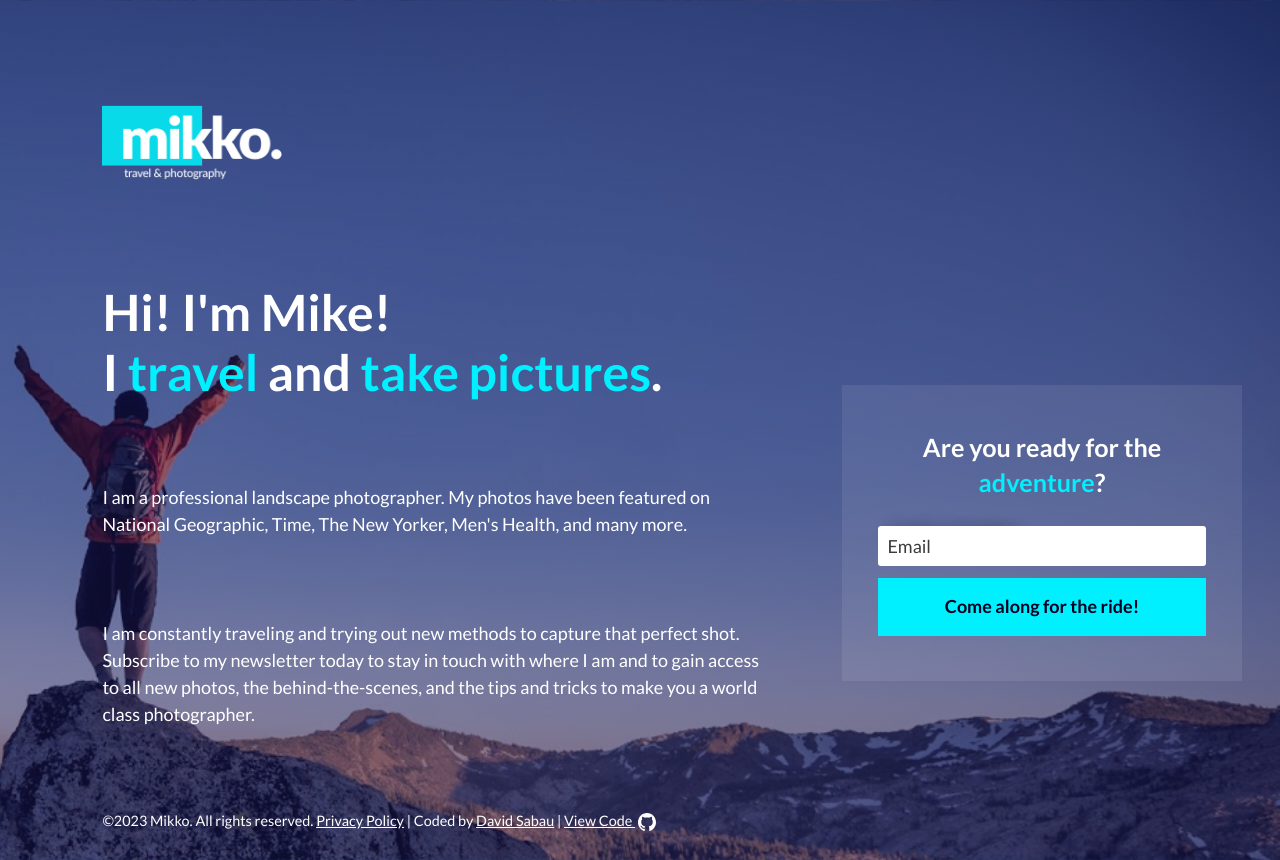
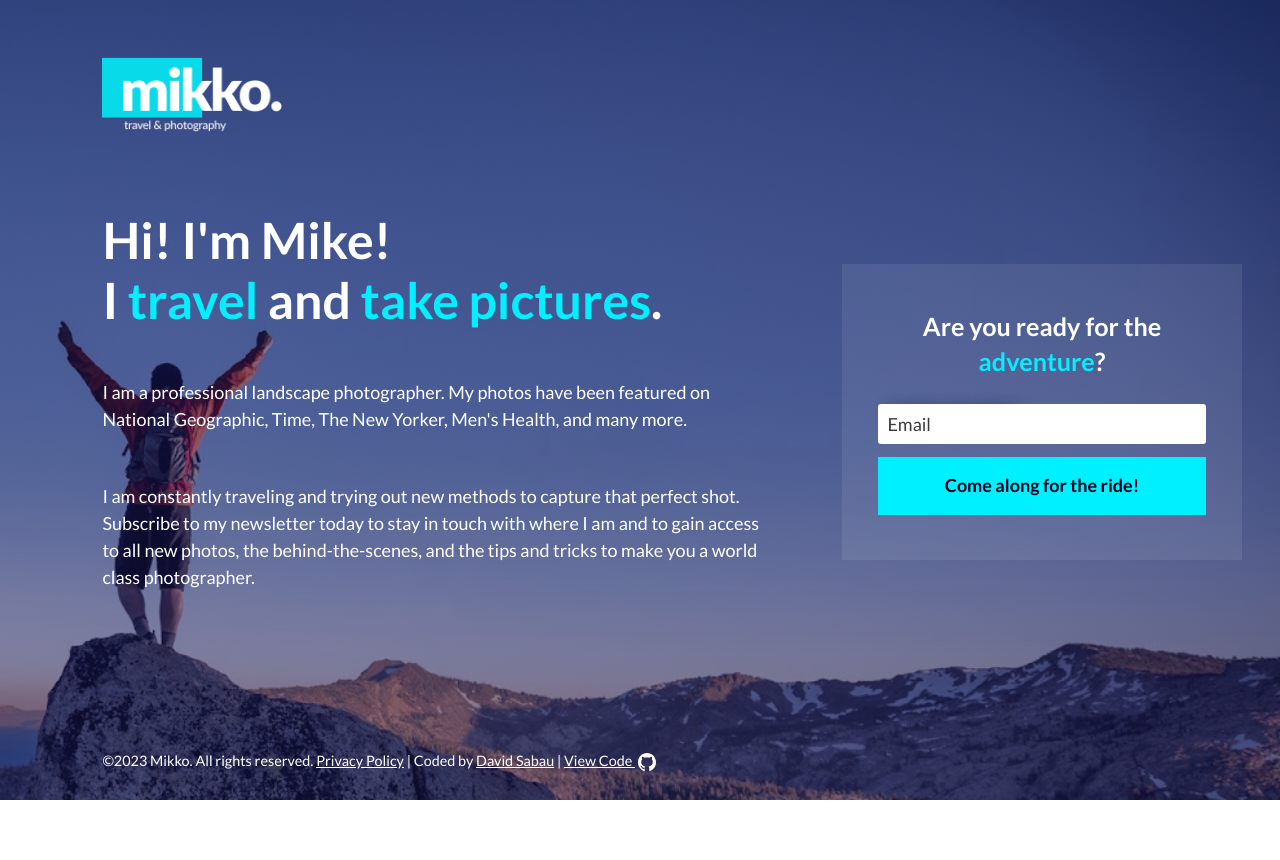
Before and after one commit to davosab/email-dev-portfolio, a plain HTML site: page projects/lead capture/lead-capture.html in a window 1280 px wide. After the commit the page ends 800 px from the top, so only its background shows below. Drawn offline with Linux system fonts and the light colour scheme.

Commit message:
Update style.css

```diff
--- a/projects/lead capture/style.css
+++ b/projects/lead capture/style.css
@@ -39,7 +39,7 @@ body {
 
 /*** Header ******************************************************************/
 header {
-  padding: 8vw;
+  padding: min(7vh, 3rem) 8vw;
 }
 .logo {
   width: min(100%, 186px);
@@ -84,7 +84,7 @@ span {
 }
 #form {
   background: #ffffff14;
-  margin: 8vw 3vw;
+  margin: min(8vw, 3rem) 3vw;
   padding: 2.5rem 2rem;
   display: flex;
   flex-direction: column;
@@ -222,10 +222,14 @@ footer a svg {
   }
   main {
     flex-direction: row;
+    margin-top: min(3rem, 3vh);
   }
   .copy {
     padding-right: 0;
-    max-width: 60%;
+    max-width: min(60%, 900px);
+  }
+  #form {
+    max-width: 434px;
   }
   #welcome-message {
     font-size: min(2.8rem, 5vw);
```
